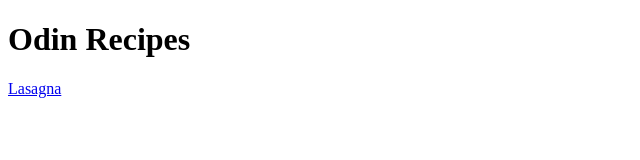
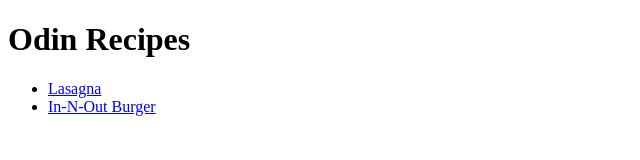
Before and after one commit to jacobjulagay/Recipes, a plain HTML site: page index.html in a window 1280 px wide. Shown: the whole page, without its empty margins (0-640 px from the left). Drawn offline with Linux system fonts and the light colour scheme.

Commit message:
adding in-n-out recipe to index.html

```diff
--- a/index.html
+++ b/index.html
@@ -7,8 +7,10 @@
 </head>
 <body>
     <h1>Odin Recipes</h1>
-    <a href="more_recipes/lasagna.html">Lasagna</a>
-
+    <ul>
+        <li><a href="more_recipes/lasagna.html">Lasagna</a></li>
+        <li><a href="more_recipes/in_n_out.html">In-N-Out Burger</a></li>
+    </ul>
 
 </body>
 </html>
```
